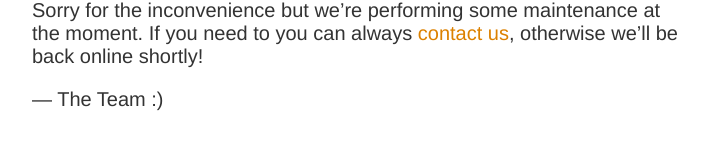
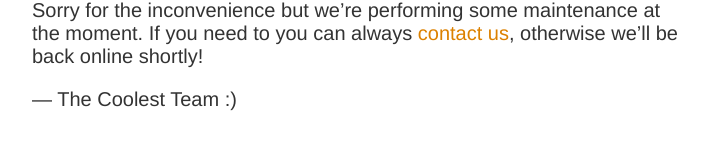
Before and after one commit to jarpie/MaintenanceTestSite, a plain HTML site: page index.html in a window 1280 px wide. Shown: the part 300-450 px from the top of the page, without its empty margins (283-991 px from the left). Drawn offline with Linux system fonts and the light colour scheme.

Commit message:
added description

```diff
--- a/index.html
+++ b/index.html
@@ -13,6 +13,6 @@
     <h1>We&rsquo;ll be back soon!</h1>
     <div>
         <p>Sorry for the inconvenience but we&rsquo;re performing some maintenance at the moment. If you need to you can always <a href="mailto:#">contact us</a>, otherwise we&rsquo;ll be back online shortly!</p>
-        <p>&mdash; The Team :)</p>
+        <p>&mdash; The Coolest Team :)</p>
     </div>
 </article>
```
